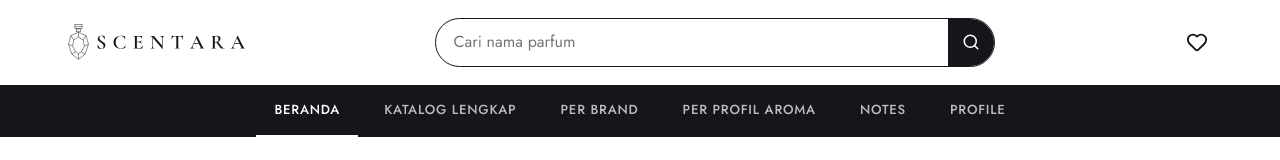
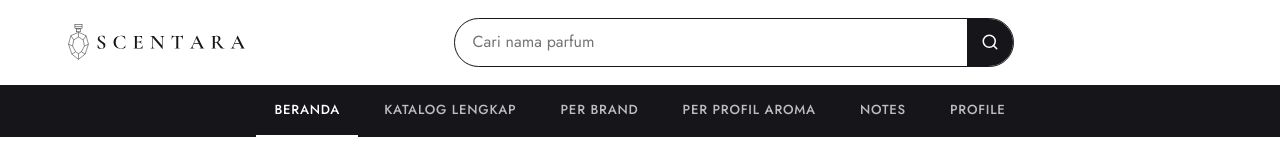
Before and after one commit to isnanice/scentara, a React (Vite) app in the folder scentara-pwa/: page / in a window 1280 px wide. Shown: the top 160 px of the page. Built offline with nearby package versions, Linux system fonts and the light colour scheme; no server answers.

Commit message:
refactor: remove duplicate favorites icon from header

```diff
--- a/scentara-pwa/src/components/Header.jsx
+++ b/scentara-pwa/src/components/Header.jsx
@@ -1,7 +1,6 @@
 import { useState } from 'react'
 import { Link, NavLink, useNavigate } from 'react-router-dom'
-import { Heart, Search } from 'lucide-react'
-import { useFavorites } from '../hooks/useFavorites'
+import { Search } from 'lucide-react'
 
 // Menu situs (tampil di layar lebar). Di HP, navigasi memakai Bottom Navigation Bar.
 const NAV_ITEMS = [
@@ -16,7 +15,6 @@ const NAV_ITEMS = [
 export default function Header() {
   const [query, setQuery] = useState('')
   const navigate = useNavigate()
-  const { ids } = useFavorites()
 
   const handleSubmit = (e) => {
     e.preventDefault()
@@ -45,15 +43,6 @@ export default function Header() {
               <Search size={18} />
             </button>
           </form>
-
-          <Link
-            to="/favorit"
-            className="header__fav"
-            aria-label={`Favorit, ${ids.length} parfum tersimpan`}
-          >
-            <Heart size={22} />
-            {ids.length > 0 && <span className="header__badge">{ids.length}</span>}
-          </Link>
         </div>
 
         <nav className="mainnav" aria-label="Menu situs">
```
